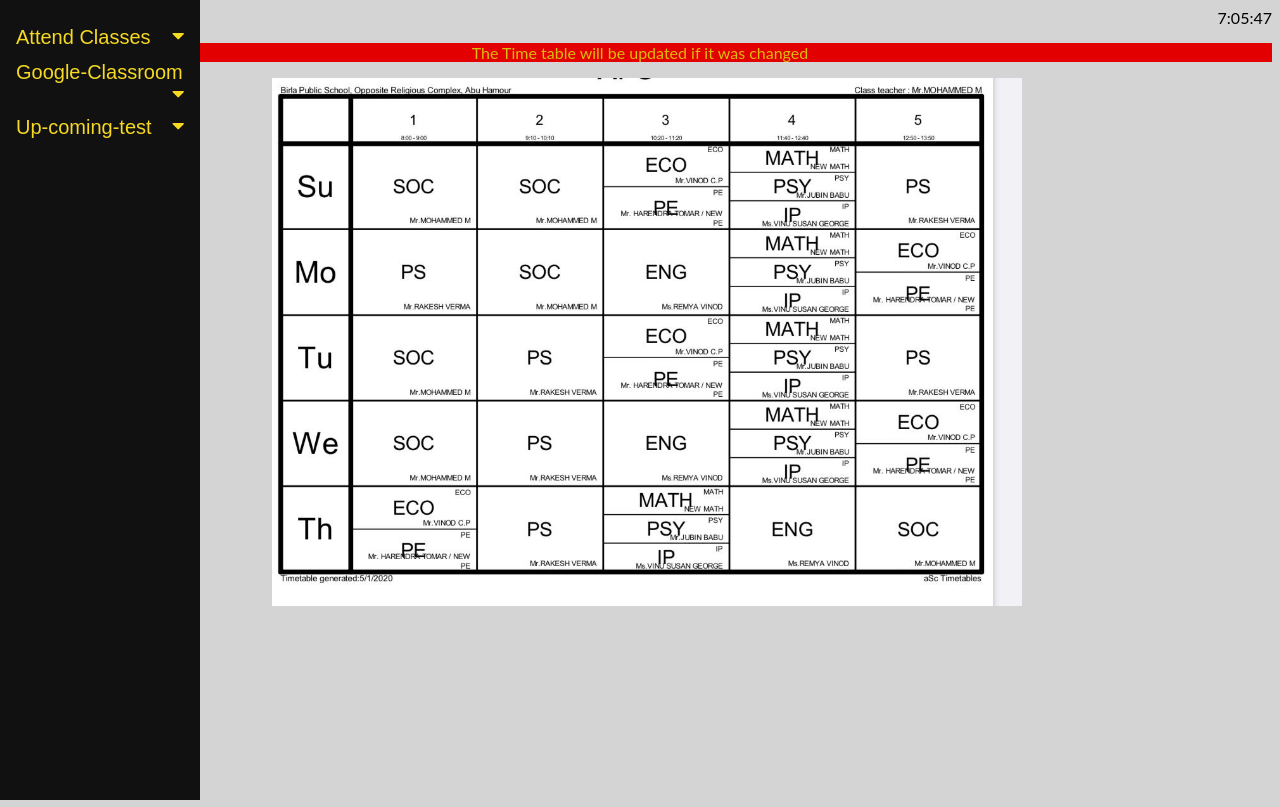
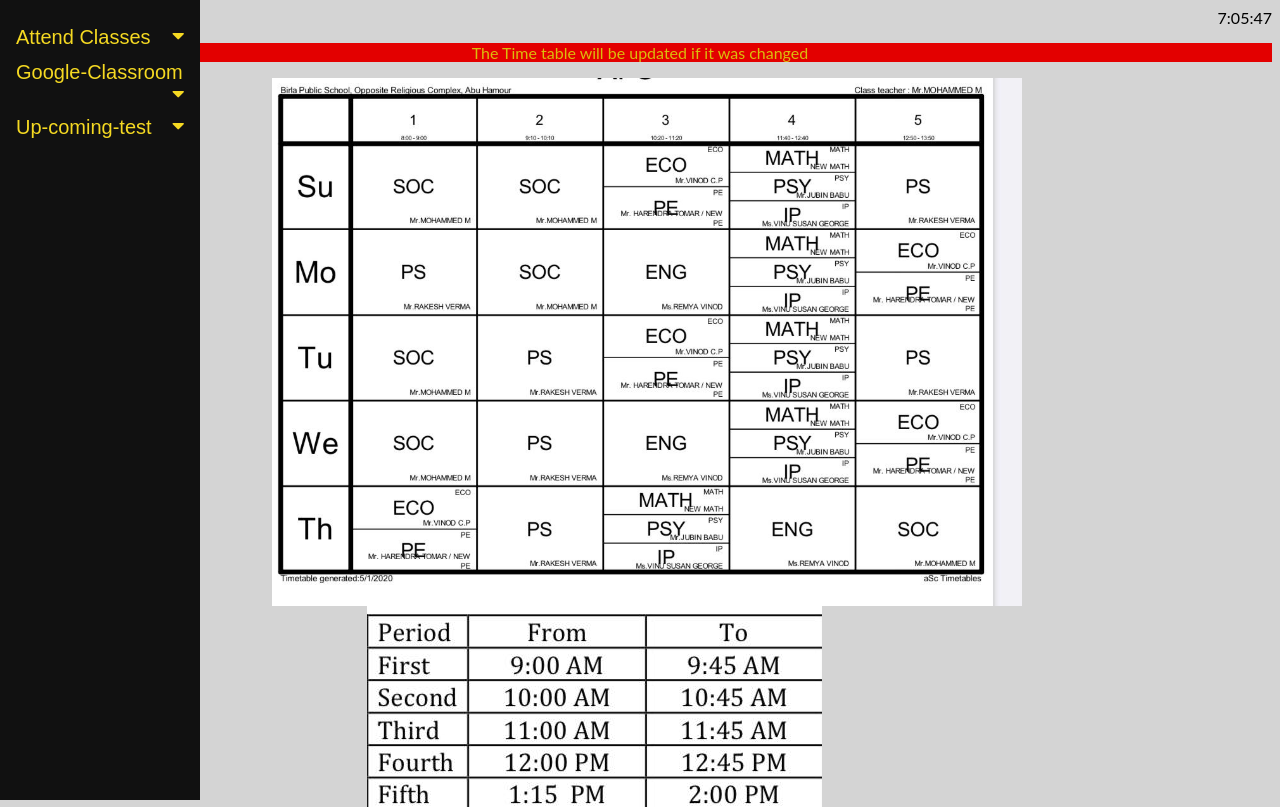
Before and after one commit to abdus-a/zoomportal, a plain HTML site: page index.html in a window 1280 px wide. Drawn offline with Linux system fonts and the light colour scheme.

Commit message:
Update index.html

```diff
--- a/index.html
+++ b/index.html
@@ -225,8 +225,12 @@ div.WordSection1
 #timetbl{
   padding-right: 250px;
 }
+#ram{
+  padding-right: 450px;
+}
 </style>
 <img src="timetable.JFIF" width="1000" align="right" id="timetbl">
+<img src="ramtime.jpeg" with="200" align="right" id="ram">
 
 </div>
 </div>
```
